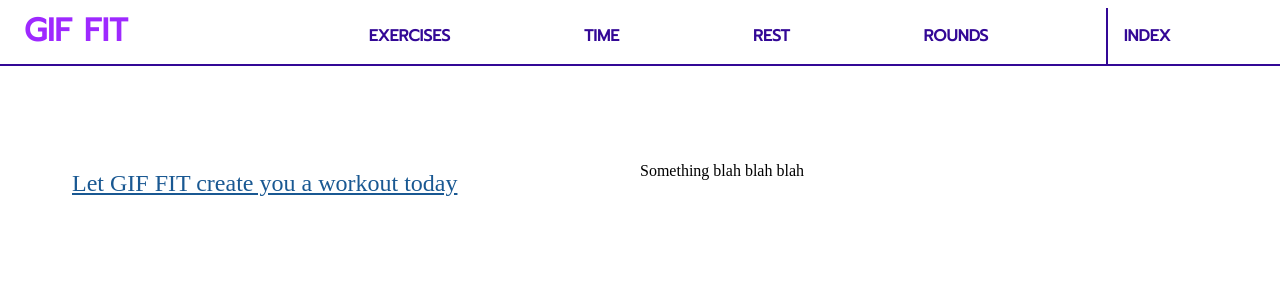
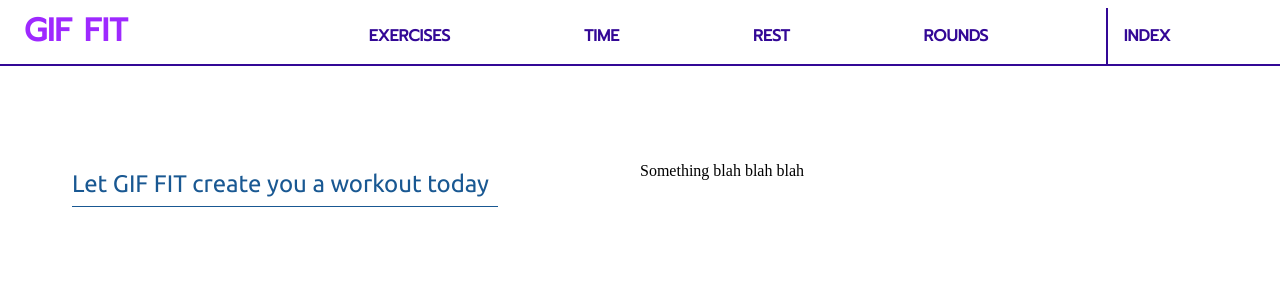
Before and after one commit to jamesncox/gif-fit-2.0, a React (Create React App) app: page / in a window 1280 px wide. Shown: the top 300 px of the page. Built offline with nearby package versions, Linux system fonts and the light colour scheme.

Commit message:
Add Ubuntu and create var(--ubuntu)

```diff
--- a/src/stylesheets/App.css
+++ b/src/stylesheets/App.css
@@ -1,4 +1,4 @@
-@import url('https://fonts.googleapis.com/css2?family=Kanit&display=swap');
+@import url('https://fonts.googleapis.com/css2?family=Ubuntu&display=swap');
 @import url('https://fonts.googleapis.com/css2?family=Prompt&display=swap');
 
 .App {
@@ -10,6 +10,7 @@
 :root {
   /* fonts */
   --prompt: 'Prompt', sans-serif;
+  --ubuntu: 'Ubuntu', sans-serif;
 
   /* neutrals */
   --black: black;
@@ -40,7 +41,10 @@
 }
 
 .welcome-title {
+  font-family: var(--ubuntu);
   color: var(--blue);
   font-size: 1.5rem;
-  text-decoration: underline;
+  padding-bottom: 8px;
+  border-bottom: 1px solid var(--blue);
+  width: 75%;
 }
```
